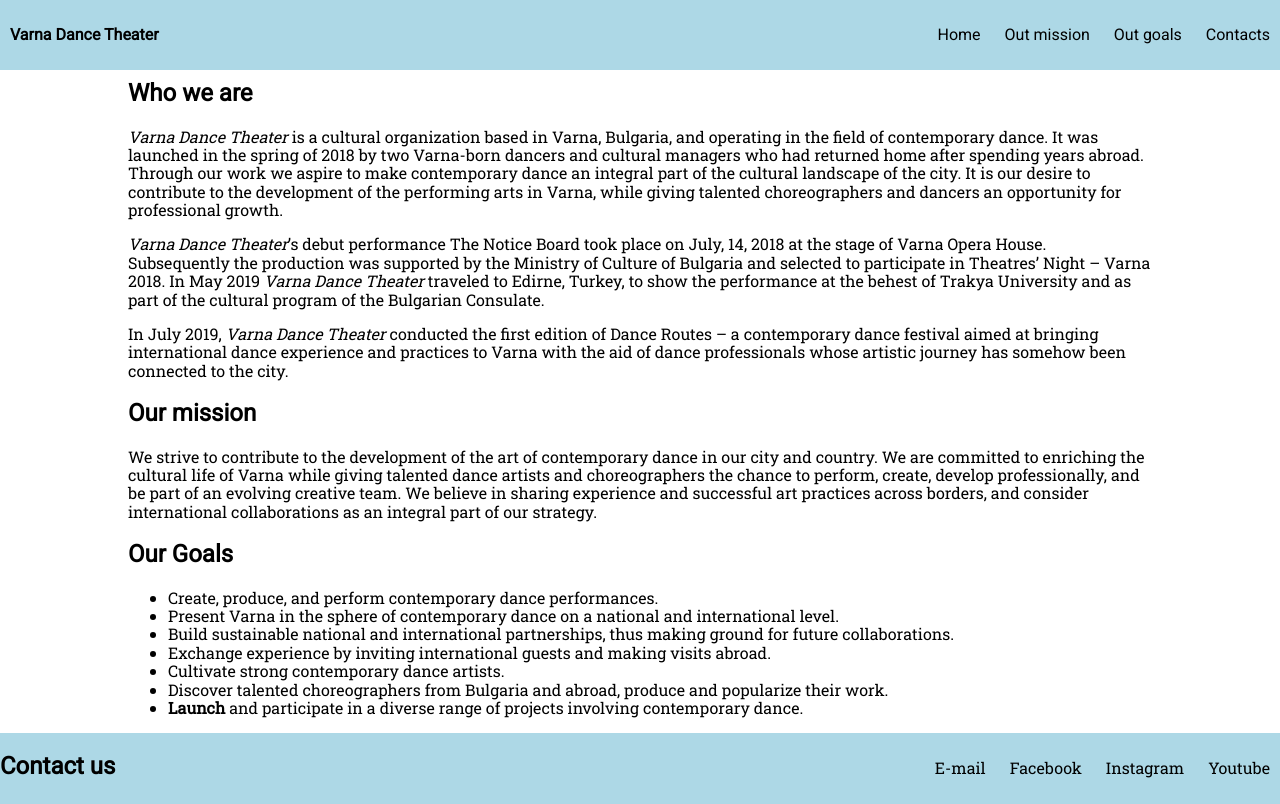
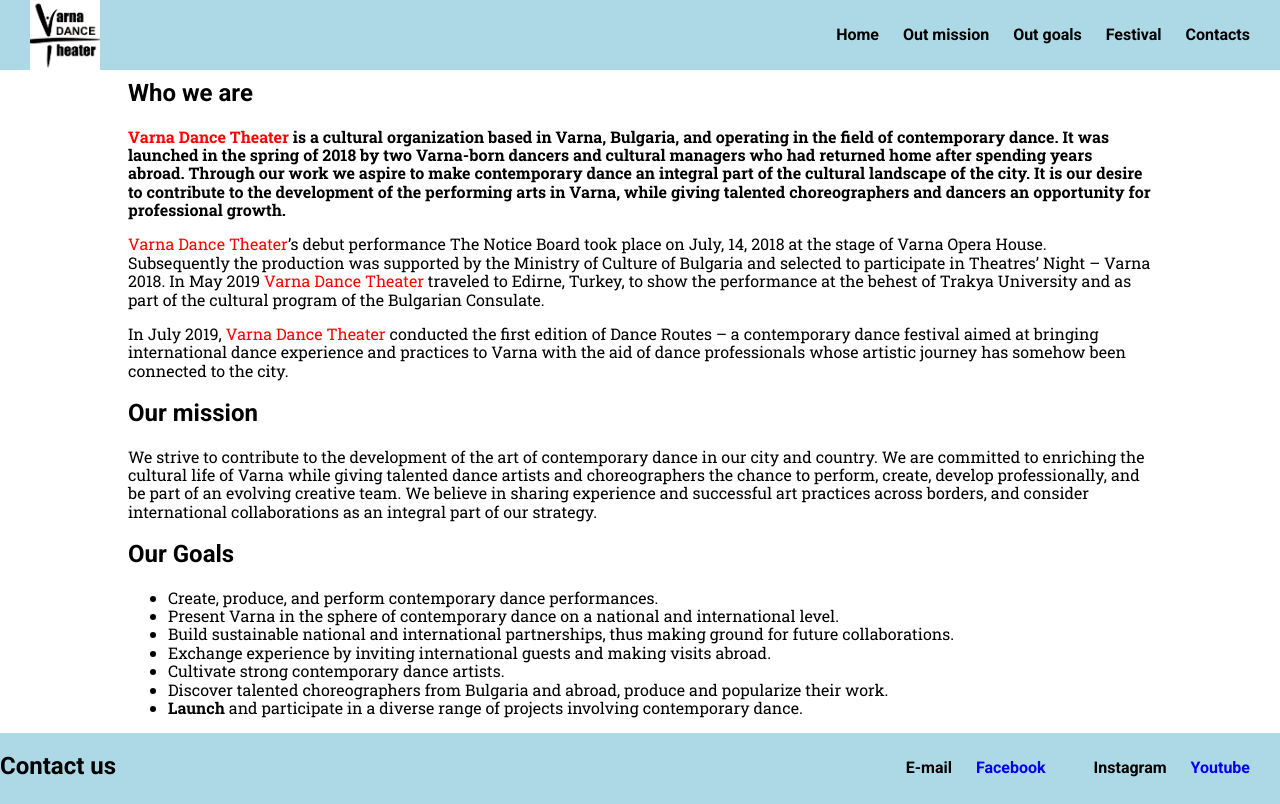
Before and after one commit to lalanon/VDTheater, a plain HTML site: page index.html in a window 1280 px wide. Drawn offline with Linux system fonts and the light colour scheme.

Commit message:
Logo and facebook like

```diff
--- a/css/style.css
+++ b/css/style.css
@@ -13,35 +13,46 @@ nav, footer {
   width: 100%;
   justify-content: space-between;
   background: lightblue;
+  font-family: 'Roboto', sans-serif;
+  font-weight: 700;
 }
 nav {
   overflow: hidden;
   position: fixed;
   z-index: 9999;
   top: 0;
-  font-family: 'Roboto', sans-serif;
 }
 
-nav p {
+nav img {
+  width: 70px;
+  height: 70px;
+  margin-left: 30px;
+}
+nav > p {
   padding: 10px;
 }
 nav ul, footer ul {
   list-style-type: none;
+
 }
 
 nav ul li, footer ul li {
   display: inline-block;
   padding: 10px;
 }
-nav ul li a {
+
+nav ul li:last-of-type, footer ul li:last-of-type {
+  padding-right: 30px;
+}
+nav ul li a, footer ul li a  {
   text-decoration: none;
 }
 
-nav ul li a:hover {
+nav ul li a:hover, footer ul li a:hover {
   background: darkblue;
 }
-main {
-  margin-top: 80px;
+article>h1 {
+  padding-top: 80px;
 }
 
 main {
@@ -53,7 +64,14 @@ main {
 h1, h2, h3 {
   font-family: 'Roboto', sans-serif;
 }
-
+article p:first-of-type {
+  font-weight: 700;
+}
 footer {
   display: flex;
 }
+
+em {
+  color: red;
+  font-style: normal;
+}
--- a/index.html
+++ b/index.html
@@ -1,23 +1,31 @@
 <!DOCTYPE html>
 <!-- hosted at https://lalanon.github.io/VDTheater/ -->
 <html>
+
 <head>
   <title>
     VARNA DANCE THEATER
   </title>
-  <link href="https://fonts.googleapis.com/css?family=Roboto|Roboto+Slab&display=swap" rel="stylesheet">
+  <link href="https://fonts.googleapis.com/css?family=Roboto+Slab:400,700|Roboto:400,700&display=swap" rel="stylesheet">
   <link rel="stylesheet" href="css/normalize.css">
   <link rel="stylesheet" href="css/style.css">
 </head>
 
 <body>
+  <!-- Facebook like -->
+  <div id="fb-root"></div>
+  <script async defer crossorigin="anonymous"
+    src="https://connect.facebook.net/en_GB/sdk.js#xfbml=1&version=v4.0"></script>
   <header>
     <nav>
-      <p><strong>Varna Dance Theater</strong></p>
+      <!-- LOGO -->
+      <img src="images/logo.png" alt="VDT logo">
+      <!--<p><strong>Varna Dance Theater</strong></p>-->
       <ul>
         <li>Home</li>
         <li>Out mission</li>
         <li>Out goals</li>
+        <li>Festival</li>
         <li>Contacts</li>
       </ul>
     </nav>
@@ -25,19 +33,33 @@
   <main>
     <article>
       <h2 id="top">Who we are</h2>
-      <p><em>Varna Dance Theater</em> is a cultural organization based in Varna, Bulgaria, and operating in the field of contemporary dance. It was launched in the spring of 2018 by two Varna-born dancers and cultural managers who had returned home
-        after spending years abroad. Through our work we aspire to make contemporary dance an integral part of the cultural landscape of the city. It is our desire to contribute to the development of the performing arts in Varna, while giving
+      <p><em>Varna Dance Theater</em> is a cultural organization based in Varna, Bulgaria, and operating in the field of
+        contemporary dance. It was launched in the spring of 2018 by two Varna-born dancers and cultural managers who
+        had returned home
+        after spending years abroad. Through our work we aspire to make contemporary dance an integral part of the
+        cultural landscape of the city. It is our desire to contribute to the development of the performing arts in
+        Varna, while giving
         talented choreographers and dancers an opportunity for professional growth.</p>
-      <p><em>Varna Dance Theater</em>’s debut performance The Notice Board took place on July, 14, 2018 at the stage of Varna Opera House. Subsequently the production was supported by the Ministry of Culture of Bulgaria and selected to participate
-        in Theatres’ Night – Varna 2018. In May 2019 <em>Varna Dance Theater</em> traveled to Edirne, Turkey, to show the performance at the behest of Trakya University and as part of the cultural program of the Bulgarian Consulate.</p>
-      <p>In July 2019, <em>Varna Dance Theater</em> conducted the first edition of Dance Routes – a contemporary dance festival aimed at bringing international dance experience and practices to Varna with the aid of dance professionals whose
+      <p><em>Varna Dance Theater</em>’s debut performance The Notice Board took place on July, 14, 2018 at the stage of
+        Varna Opera House. Subsequently the production was supported by the Ministry of Culture of Bulgaria and selected
+        to participate
+        in Theatres’ Night – Varna 2018. In May 2019 <em>Varna Dance Theater</em> traveled to Edirne, Turkey, to show
+        the performance at the behest of Trakya University and as part of the cultural program of the Bulgarian
+        Consulate.</p>
+      <p>In July 2019, <em>Varna Dance Theater</em> conducted the first edition of Dance Routes – a contemporary dance
+        festival aimed at bringing international dance experience and practices to Varna with the aid of dance
+        professionals whose
         artistic journey
         has somehow been connected to the city.</p>
     </article>
     <section>
       <h2>Our mission</h2>
-      <p>We strive to contribute to the development of the art of contemporary dance in our city and country. We are committed to enriching the cultural life of Varna while giving talented dance artists and choreographers the chance to perform,
-        create, develop professionally, and be part of an evolving creative team. We believe in sharing experience and successful art practices across borders, and consider international collaborations as an integral part of our strategy.</p>
+      <p>We strive to contribute to the development of the art of contemporary dance in our city and country. We are
+        committed to enriching the cultural life of Varna while giving talented dance artists and choreographers the
+        chance to perform,
+        create, develop professionally, and be part of an evolving creative team. We believe in sharing experience and
+        successful art practices across borders, and consider international collaborations as an integral part of our
+        strategy.</p>
     </section>
     <section>
       <h2>Our Goals</h2>
@@ -61,9 +83,14 @@
     <h2>Contact us</h2>
     <ul>
       <li>E-mail</li>
-      <li>Facebook</li>
+      <li><a href="https://www.facebook.com/VarnaDanceTheater/" target="_blank">Facebook</a></li>
+      <li>
+        <div class="fb-like" data-href="https://www.facebook.com/VarnaDanceTheater/" data-width=""
+          data-layout="button_count" data-action="like" data-size="small" data-show-faces="true" data-share="true">
+        </div>
+      </li>
       <li>Instagram</li>
-      <li>Youtube</li>
+      <li><a href="https://www.youtube.com/channel/UCCR5nH8kMf-hyqJDdi73qNA" target="_blank">Youtube</a></li>
     </ul>
   </footer>
 </body>
```
Also changed, not shown: images/logo.png (added), 1 other file.
